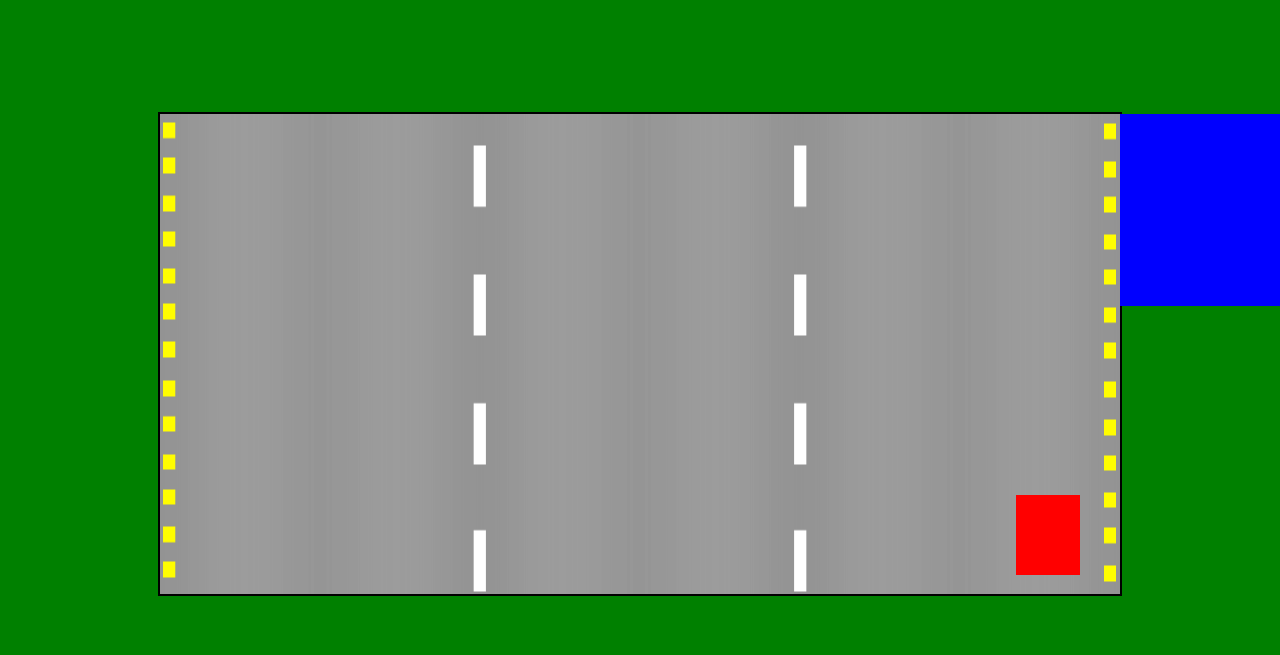
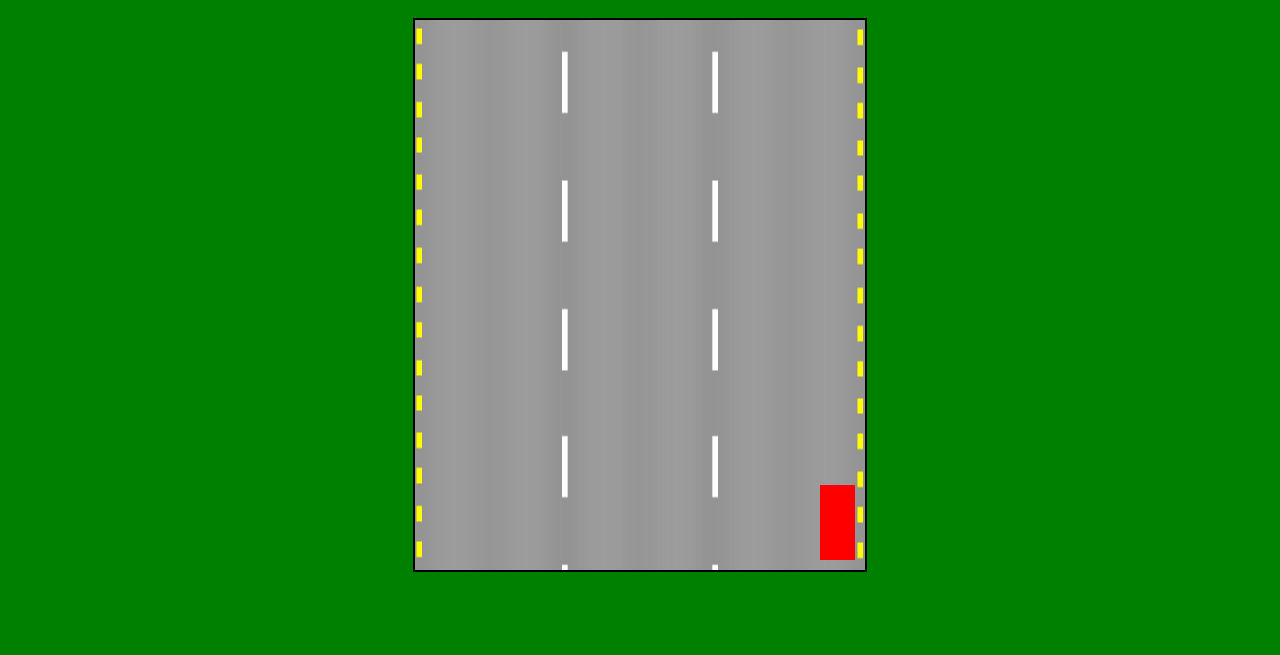
Before and after one commit to elaitala/ProjectZero, a plain HTML site: page index.html in a window 1280 px wide. Shown: the part 145-800 px from the top of the page. Drawn offline with Linux system fonts and the light colour scheme.

Commit message:
Motorcycle at starting point

```diff
--- a/index.html
+++ b/index.html
@@ -6,27 +6,26 @@
   <meta http-equiv="X-UA-Compatible" content="ie=edge">
   <link rel="stylesheet" href="/styles/style.css">
   <script defer src="/scripts/app.js"></script>
+  <script src=“https://ajax.googleapis.com/ajax/libs/jquery/3.1.1/jquery.min.js”></script>
+
   <!-- <link rel="stylesheet" href="https://stackpath.bootstrapcdn.com/bootstrap/4.4.1/css/bootstrap.min.css" integrity="sha384-Vkoo8x4CGsO3+Hhxv8T/Q5PaXtkKtu6ug5TOeNV6gBiFeWPGFN9MuhOf23Q9Ifjh" crossorigin="anonymous"> -->
   <title>Lanesplitting 101</title>
 </head>
 <body>
   <h1>Lanesplitting 101</h1>
-<!-- <div class="game"> -->
-  <div class="game">
+
+  <div class="game" >
     <div class="road">
       <img src="/images/3_lane_road.png" alt="Moving Road">
+
+
     </div>
-    <div id="motorcycle" class="motorcycle">
+    <div class="motorcycle">
     </div>
-    <div class="cars">
-    </div>
+    <!-- <div class="cars">
+    </div> -->
   </div>
-<!-- </div> -->
 
-<!-- <button onclick="moveup()">UP</button>
-<button onclick="movedown()">DOWN</button>
-<button onclick="moveleft()">LEFT</button>
-<button onclick="moveright()">RIGHT</button> -->
 
 </body>
 </html>
--- a/scripts/app.js
+++ b/scripts/app.js
@@ -34,7 +34,12 @@ console.log('The game is running...')
 
 // Add object collision
 //
-var motorcycle;
+const motorcycle = {
+  // x: 25;
+  // y: 10;
+  // width: 5;
+  // height: 10;
+};
 var traffic = [];
 
 window.addEventListener('keydown', keyDownHandler, false);
@@ -49,10 +54,15 @@ function keyDownHandler(event) {
   if(event.keyCode == 39) {
     console.log('Go right!');
     rightPressed = true;
+    $(".motorcycle").animate({
+      left: "-=5"
+    // motorcycle.x +=;
   }
   else if(event.keyCode == 37) {
     console.log('Go left!');
       leftPressed = true;
+      $(".motorcycle").animate({
+        left: "+=5"
   }
   if(event.keyCode == 40) {
     console.log('Go slower!');
--- a/styles/style.css
+++ b/styles/style.css
@@ -6,7 +6,7 @@ body{
   width: 100vw;
   display: grid;
   justify-content: center;
-  place-items: center;
+  /* place-items: center; */
   margin: 0;
   padding: 0;
   background-color: green;
@@ -15,10 +15,13 @@ body{
 
 .game {
   border: solid 2px black;
-  display: inline-block;
+  /* display: inline-block; */
   overflow: hidden;
-  width: 75vw;
-  height: 60vh;
+  position: relative;
+  /* width: 75vw; */
+  /* height: 60vh; */
+  width: 450px;
+  height: 550px;
   z-index: 1;
 }
 
@@ -50,8 +53,9 @@ body{
 }
 
 .cars {
-  width:  14vw;
-  height: 24vh;
+  /* background-image: url(/images/); */
+  /* width:  75px; */
+  height: 150px;
   position: absolute;
 
   /* z-index: 2; */
@@ -78,16 +82,18 @@ body{
 } */
 
 .motorcycle {
-  width:  5vw;
-  height: 10vh;
+  /* background-image: url(/images/); */
+  width:  35px;
+  height: 75px;
   /* z-index: 2; */
   /* margin-right: auto; */
   /* margin-left: auto; */
-  display: inline-block;
+  /* display: inline-block; */
   position: absolute;
   /* text-align: center; */
-  right: 25vh;
-  bottom: 10vh;
+  right: 10px;
+  bottom: 10px;
+
   background-color: red;
   /* margin: 5% auto 0; */
   /* flex-wrap: center; */
```
